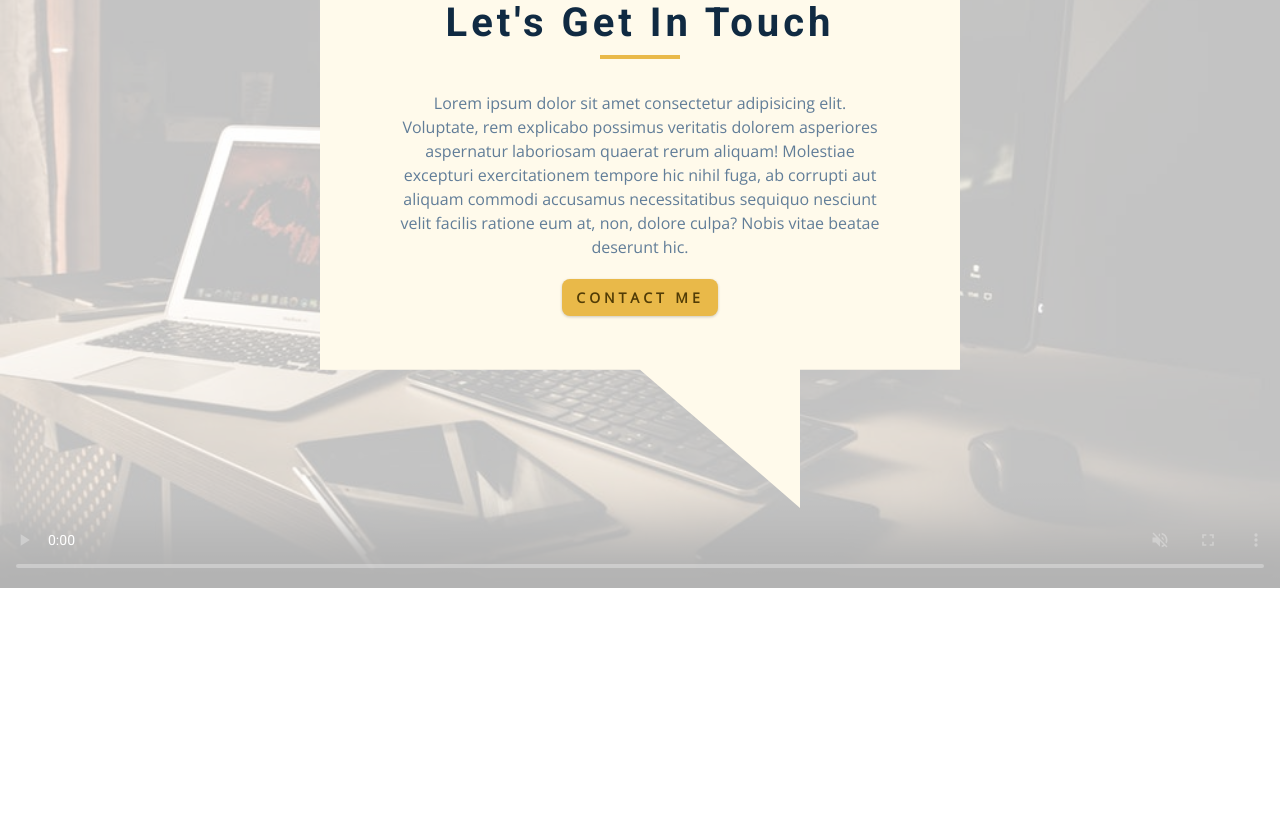
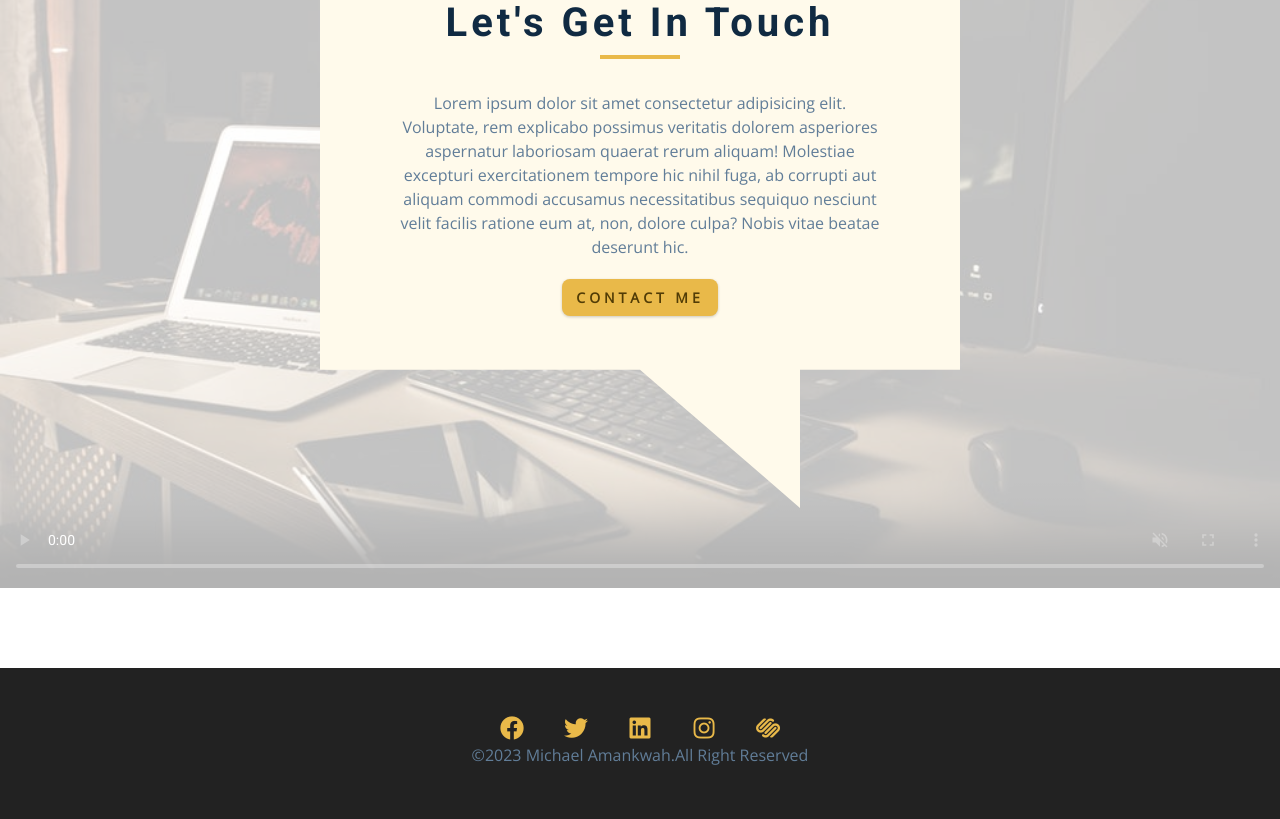
Before and after one commit to aman52kwah/MyPortfolio, a website: page index.html in a window 1280 px wide. Shown: the part 2975-3794 px from the top of the page. Before the commit the page ends 3643 px from the top, so only its background shows below. Drawn offline with nearby package versions, Linux system fonts and the light colour scheme; files whose address does not match are found by name.

Commit message:
added the footer

```diff
--- a/index.html
+++ b/index.html
@@ -308,7 +308,40 @@
         </div>
     </section>
     <!-- end of connect -->
-
+   <!-- ----------------footer   /the bottom of the page -->
+   <footer class="footer">
+     <br> <br><ul class="social-icons">
+        <li>
+            <a href="https://www.facebook.com" class="social-icon">
+                <i class="fab fa-facebook"></i>
+            </a>
+        </li>
+        <li>
+            <a href="https://www.twittter.com" class="social-icon">
+                <i class="fab fa-twitter"></i>
+            </a>
+        </li>
+        <li>
+            <a href="https://www.linkedin.com" class="social-icon">
+                <i class="fab fa-linkedin"></i>
+            </a>
+        </li>
+        <li>
+            <a href="https://www.instagram.com" class="social-icon">
+                <i class="fab fa-instagram"></i>
+            </a>
+        </li>
+            <li>
+                <a href="https://www.sqaurespace.com" class="social-icon">
+                    <i class="fab fa-squarespace"></i>
+                </a>
+            </li>
+    </ul>
+    <p>
+        &copy;<span id="date"></span> Michael Amankwah.all right reserved
+    </p>
+   </footer>
+   <!-- end of footer -->
     <!-- linking javascript -->
 
     <script src="/js//app.js" crossorigin="anonymous"></script>
--- a/styles.css
+++ b/styles.css
@@ -695,6 +695,7 @@ Connect
   );
 }
 
+/* ======= active class  to show you the active page you are using */
 /*
 ===============
 Skills
@@ -717,6 +718,26 @@ Blog
 Footer
 ===============
 */
+.footer{
+  padding-bottom: 2rem;
+  background: #222;
+  display: grid;
+  place-items: center;
+}
+.footer .social-icon{
+  margin-bottom: 2rem;
+}
+.footer .social-icon{
+  color: var(--clr-primary-5);
+}
+.footer .social-icon:hover{
+  color: var(--clr-primary-10);
+}
+.footer p{
+  font: size 1.25rem;
+  text-transform: capitalize;
+}
+
 /*
 ===============
 Single Page
```
Also changed, not shown: HTML/about.html (+1 -1 lines), HTML/contact.html (+1 -1 lines), HTML/project.html (+1 -1 lines).
